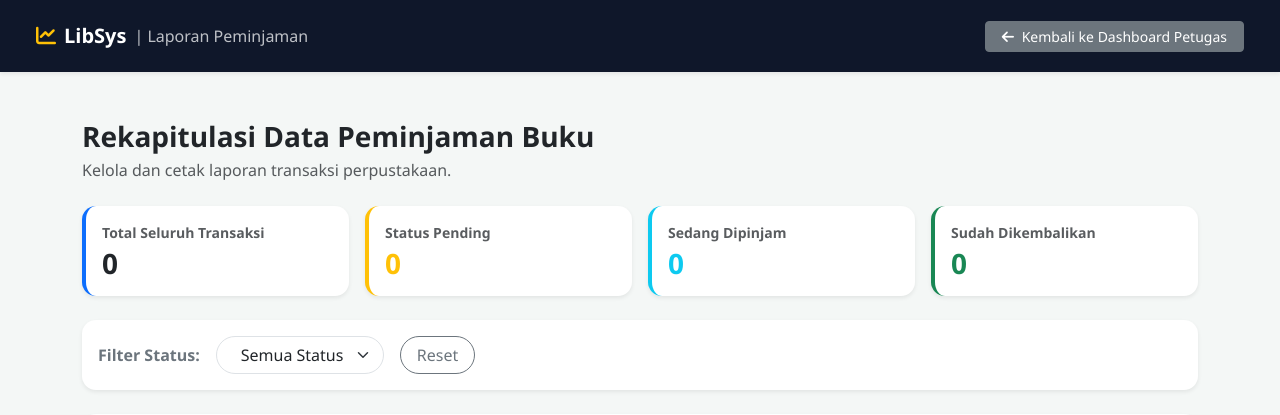
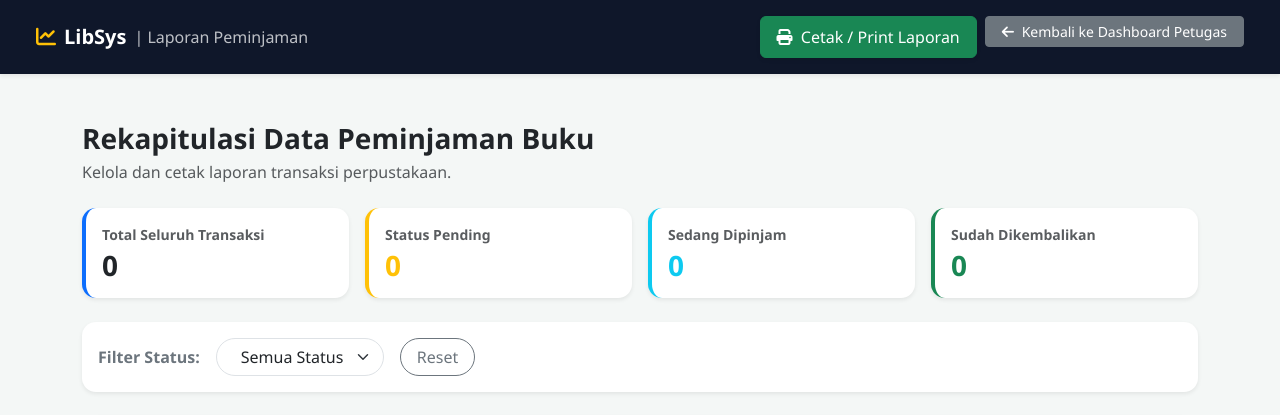
Before and after one commit to vvshareefa3-ship-it/perpustakaan-LibSys, a Laravel app: page /admin/laporan in a window 1280 px wide. Shown: the top 415 px of the page. Run offline with Laravel 9, Linux system fonts and the light colour scheme; the visitor is signed in with stand-in values (Sample User, id 1); data that the repository does not hold is empty.

Commit message:
feat(cr-skkni5): tambahkan halaman cetak laporan peminjaman dan rekapitulasi statistik

```diff
--- a/resources/views/petugas/laporan/index.blade.php
+++ b/resources/views/petugas/laporan/index.blade.php
@@ -20,7 +20,12 @@
                 <i class="fa-solid fa-chart-line text-warning"></i> LibSys <span class="fs-6 fw-normal text-light opacity-75">| Laporan Peminjaman</span>
             </a>
 
-            {{-- Tombol Kembali Dinamis Berdasarkan Role --}}
+            <div class="d-flex gap-2">
+        {{-- TOMBOL CETAK LAPORAN --}}
+        <a href="{{ route('petugas.laporan.cetak', ['status' => request('status')]) }}" target="_blank" class="btn btn-success px-3 py-2 shadow-sm">
+            <i class="fa-solid fa-print me-1"></i> Cetak / Print Laporan
+        </a>
+
             <div>
                 @if(auth()->user()->peran == 'ADMIN')
                     <a href="{{ route('admin.dashboard') }}" class="btn btn-secondary btn-sm px-3">
--- a/routes/web.php
+++ b/routes/web.php
@@ -72,27 +72,19 @@ Route::middleware(['auth'])->group(function () {
     Route::post('/petugas/peminjaman/setujui/{id}', [PeminjamanController::class, 'setujui'])->name('petugas.peminjaman.setujui');
 
     Route::patch('/peminjaman/{id}/kembalikan', [PeminjamanController::class, 'kembalikan'])->name('peminjaman.kembalikan');
-
     Route::post('/petugas/peminjaman/kembalikan/{id}', [PeminjamanController::class, 'kembalikan'])->name('petugas.peminjaman.kembalikan');
     Route::delete('/peminjaman/{id}', [PeminjamanController::class, 'destroy'])->name('peminjaman.destroy');
 
-    // Route untuk Laporan Peminjaman (Admin & Petugas)
-    Route::middleware(['auth', 'role:ADMIN, PETUGAS'])->group(function () {
+    // Route untuk Laporan Peminjaman (Admin & Petugas) - Tanpa middleware 'role' yang bikin error
     Route::get('/petugas/laporan', [LaporanController::class, 'index'])->name('petugas.laporan');
     Route::get('/petugas/laporan/cetak', [LaporanController::class, 'cetak'])->name('petugas.laporan.cetak');
     Route::get('/admin/laporan', [LaporanController::class, 'index'])->name('admin.laporan');
 
     // Route SiswaController
-    Route::middleware(['auth'])->group(function () {
-    // Bisa diakses petugas & admin
     Route::get('/siswa', [SiswaController::class, 'index'])->name('siswa.index');
 
     // Route PenggunaController
-    Route::middleware(['auth'])->group(function () {
     Route::get('/pengguna', [PenggunaController::class, 'index'])->name('pengguna.index');
     Route::get('/pengguna/create', [PenggunaController::class, 'create'])->name('pengguna.create');
     Route::post('/pengguna', [PenggunaController::class, 'store'])->name('pengguna.store');
 });
-});
-});
-});
```
